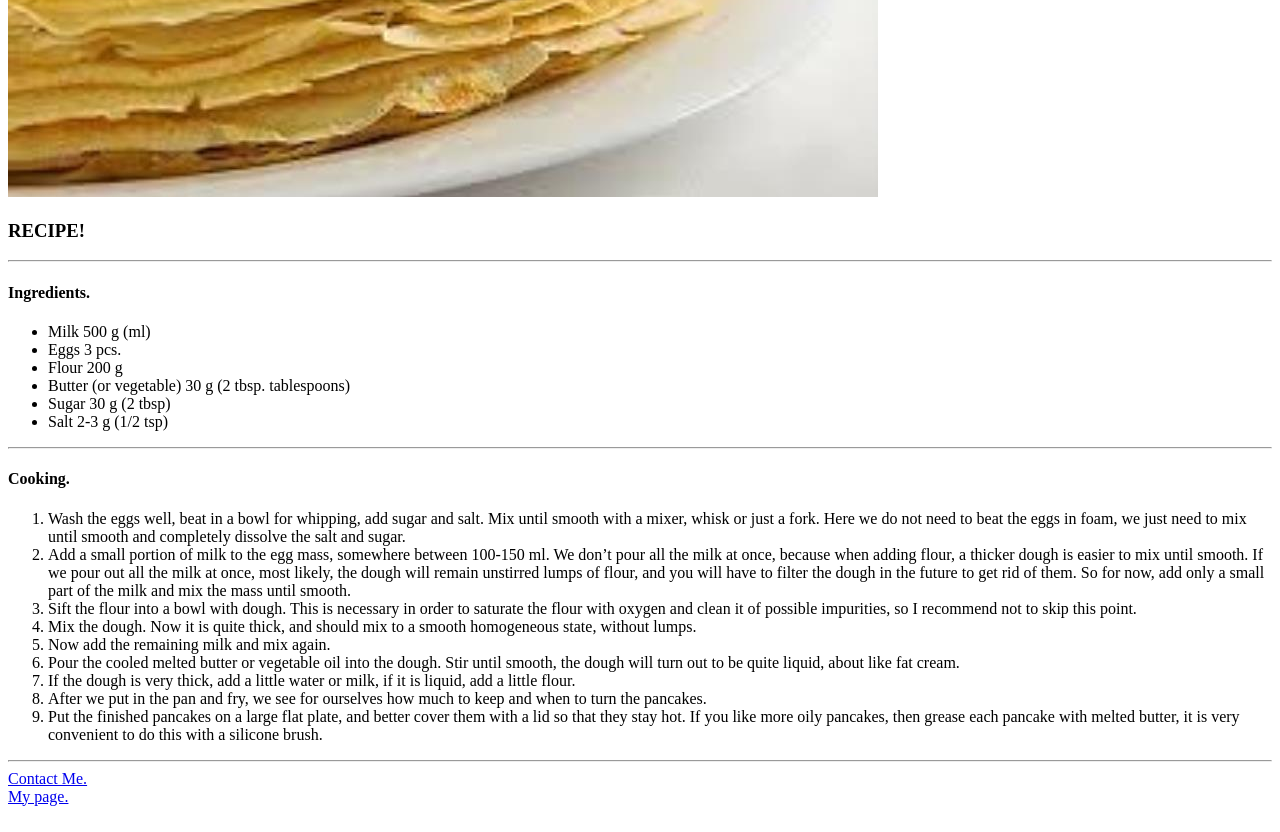
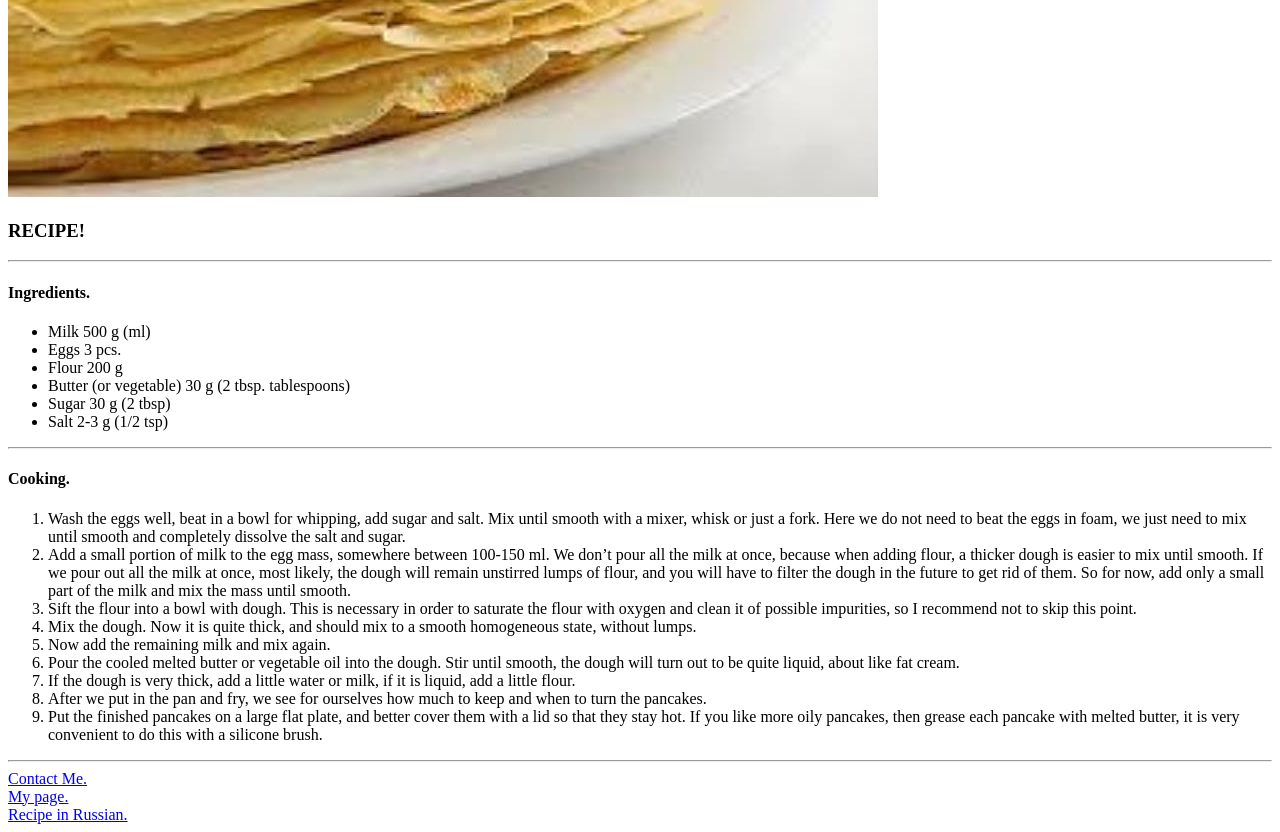
Before and after one commit to egrwka/HTML-First-App, a plain HTML site: page recipe.html in a window 1280 px wide. Shown: the part 291-1123 px from the top of the page. Drawn offline with Linux system fonts and the light colour scheme.

Commit message:
Add Resipe Pageh

```diff
--- a/recipe.html
+++ b/recipe.html
@@ -53,6 +53,10 @@
         <!--a-tag - hyperlink-->
         <a href="index.html" target="_blank">My page.</a>
     </div>
+    <div>
+        <!--a-tag - hyperlink-->
+        <a href="https://art-lunch.ru/recipe/tonkie-bliny-na-moloke_foto/" target="_blank">Recipe in Russian.</a>
+    </div>
 
 </body>
 </html>
```
